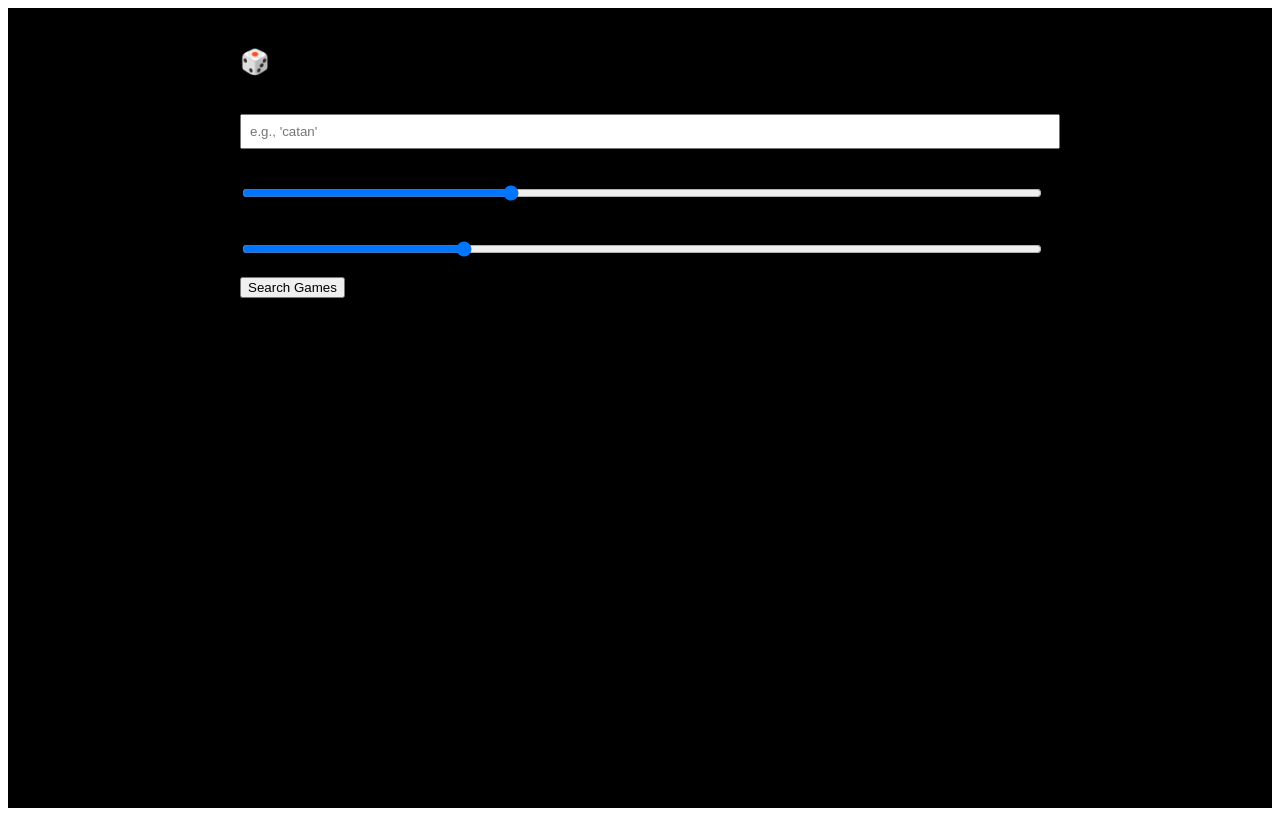
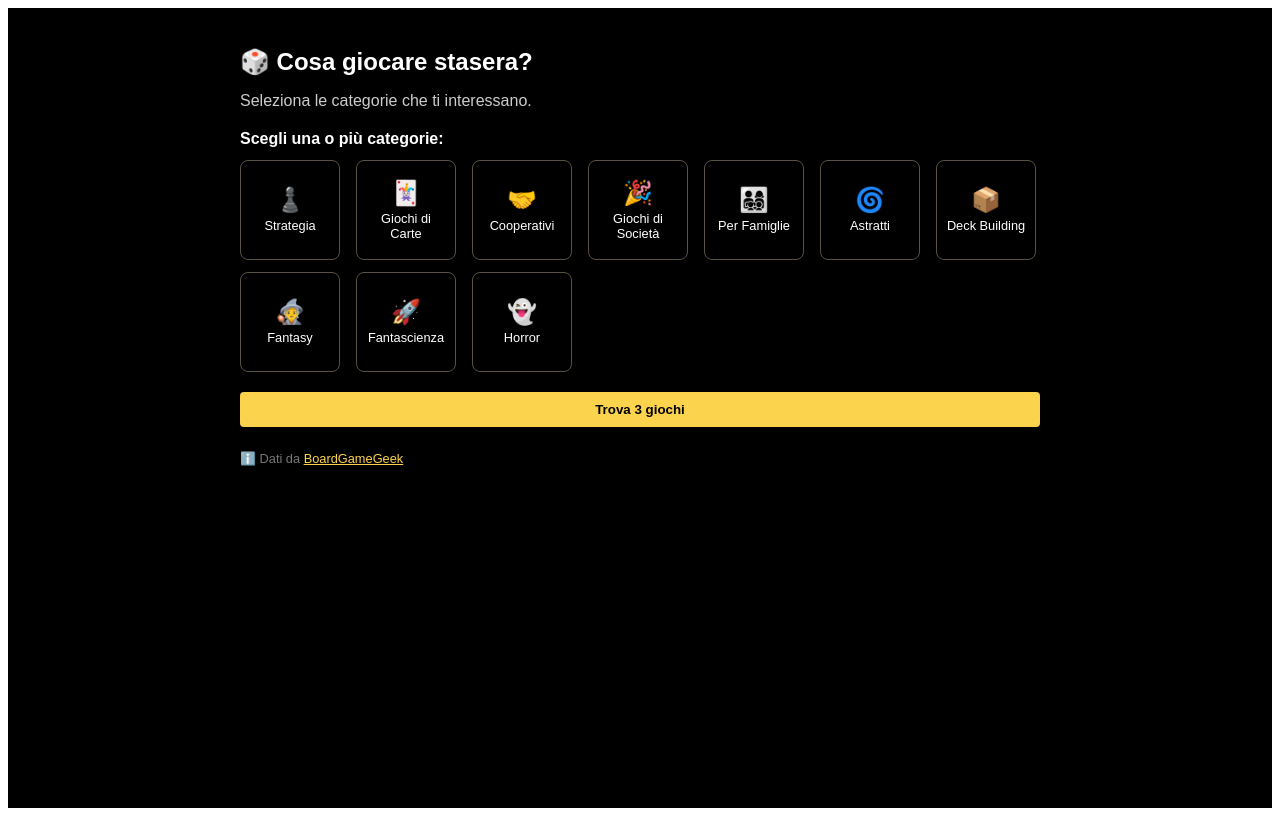
Before and after one commit to Eurotetch/BGGsurvey, a React (Vite) app: page / in a window 1280 px wide. Built offline with nearby package versions, Linux system fonts and the light colour scheme.

Commit message:
Add complete recommend game feature

```diff
--- a/src/RecommendGame.jsx
+++ b/src/RecommendGame.jsx
@@ -1,98 +1,305 @@
 // src/RecommendGame.jsx
 import React, { useState } from 'react';
 
+// Categorie: UI in italiano, ricerca in inglese
+const CATEGORIES = [
+  { id: 'strategy', name: 'Strategia', icon: '♟️', term: 'strategy' },
+  { id: 'card', name: 'Giochi di Carte', icon: '🃏', term: 'card' },
+  { id: 'cooperative', name: 'Cooperativi', icon: '🤝', term: 'cooperative' },
+  { id: 'party', name: 'Giochi di Società', icon: '🎉', term: 'party' },
+  { id: 'family', name: 'Per Famiglie', icon: '👨‍👩‍👧‍👦', term: 'family' },
+  { id: 'abstract', name: 'Astratti', icon: '🌀', term: 'abstract' },
+  { id: 'deck', name: 'Deck Building', icon: '📦', term: 'deck building' },
+  { id: 'fantasy', name: 'Fantasy', icon: '🧙', term: 'fantasy' },
+  { id: 'scifi', name: 'Fantascienza', icon: '🚀', term: 'sci-fi' },
+  { id: 'horror', name: 'Horror', icon: '👻', term: 'horror' },
+];
+
 const RecommendGame = () => {
-  const [playerCount, setPlayerCount] = useState(4);
-  const [playTime, setPlayTime] = useState(60);
-  const [gameName, setGameName] = useState('');
+  const [selectedTags, setSelectedTags] = useState([]);
   const [isLoading, setIsLoading] = useState(false);
   const [games, setGames] = useState([]);
+  const [error, setError] = useState(null);
 
-  const searchGames = async () => {
-    if (!gameName.trim() && playerCount === 4 && playTime === 60) {
-      // Cerca tutti i giochi se nessun filtro specifico
-      const url = `/api/search?q=&limit=30`;
-      const res = await fetch(url);
-      const data = await res.json();
-      setGames(data.games || []);
-      return;
+  const toggleTag = (id) => {
+    setSelectedTags(prev =>
+      prev.includes(id) ? prev.filter(t => t !== id) : [...prev, id]
+    );
+  };
+
+  const removeTag = (id) => {
+    setSelectedTags(prev => prev.filter(t => t !== id));
+  };
+
+  const onSubmit = async (e) => {
+    e.preventDefault();
+    setIsLoading(true);
+    setError(null);
+    setGames([]);
+
+    // Costruisci la query di ricerca
+    const terms = selectedTags.map(id => CATEGORIES.find(c => c.id === id)?.term).filter(Boolean).join(' ');
+    const finalQuery = terms || 'boardgame'; // fallback
+
+    try {
+      // ✅ Questa è la riga corretta, con contesto
+      const res = await fetch(`/api/search?q=${encodeURIComponent(finalQuery)}&limit=30`);
+
+      if (!res.ok) {
+        throw new Error('Risposta non valida dal server');
       }
 
-    // Costruisci la query
-    let q = gameName.trim();
-    if (q === '') q = 'boardgame'; // fallback
+      const data = await res.json();
+      if (data.error) {
+        throw new Error(data.error);
+      }
 
-    const url = `/api/search?q=${encodeURIComponent(q)}&limit=30`;
-    const res = await fetch(url);
-    const data = await res.json();
-
-    // Filtra client-side
-    const filtered = (data.games || []).filter(game => {
-      const matchesPlayers = game.minPlayers <= playerCount && game.maxPlayers >= playerCount;
-      const matchesTime = game.playingTime <= playTime;
-      return matchesPlayers && matchesTime;
-    });
-
-    setGames(filtered);
+      // Estrai 3 giochi casuali
+      const allGames = data.games || [];
+      const shuffled = [...allGames].sort(() => 0.5 - Math.random());
+      setGames(shuffled.slice(0, 3));
+    } catch (err) {
+      console.error(err);
+      setError('Impossibile recuperare i giochi. Riprova tra qualche secondo.');
+    } finally {
+      setIsLoading(false);
+    }
   };
 
+  // Renderizza i meeple per player count (1-10)
+  const renderMeeple = (game) => {
+    const allPlayers = Array.from({ length: 10 }, (_, i) => i + 1);
     return (
-    <div style={{ maxWidth: '800px', margin: '0 auto', padding: '20px' }}>
-      <h2>🎲 What to play?</h2>
+      <div style={{ display: 'flex', gap: '2px', marginTop: '6px' }}>
+        {allPlayers.map(num => {
+          let color = '#ffffff'; // bianco = non giocabile
+          if (game.playersBest.includes(num)) {
+            color = '#000000'; // nero = best
+          } else if (game.playersRecommended.includes(num)) {
+            color = '#aaaaaa'; // grigio = recommended
+          }
+          return (
+            <div
+              key={num}
+              style={{
+                width: '12px',
+                height: '12px',
+                borderRadius: '50%',
+                backgroundColor: color,
+                border: '1px solid #555'
+              }}
+              title={`${num} giocatori: ${game.playersBest.includes(num) ? 'Migliore' : game.playersRecommended.includes(num) ? 'Giocabile' : 'Non consigliato'}`}
+            />
+          );
+        })}
+      </div>
+    );
+  };
 
-      {/* Input per nome gioco */}
+  const SkeletonCard = () => (
+    <div style={{
+      border: '1px solid #5A5245',
+      borderRadius: '8px',
+      padding: '12px',
+      width: '180px',
+      backgroundColor: '#000',
+      color: '#fff',
+      animation: 'pulse 1.5s infinite ease-in-out'
+    }}>
+      <div style={{ width: '100%', height: '120px', backgroundColor: '#222', borderRadius: '4px' }}></div>
+      <div style={{ height: '16px', backgroundColor: '#222', marginTop: '8px' }}></div>
+    </div>
+  );
+
+  return (
+    <div style={{
+      maxWidth: '800px',
+      margin: '0 auto',
+      padding: '20px',
+      backgroundColor: '#000',
+      color: '#fff',
+      fontFamily: 'sans-serif'
+    }}>
+      <h2 style={{ fontSize: '1.5rem', marginBottom: '8px' }}>🎲 Cosa giocare stasera?</h2>
+      <p style={{ marginBottom: '20px', color: '#ccc' }}>Seleziona le categorie che ti interessano.</p>
+
+      <form onSubmit={onSubmit}>
+        {selectedTags.length > 0 && (
           <div style={{ marginBottom: '16px' }}>
-        <label>Filter games by name:</label>
-        <input
-          value={gameName}
-          onChange={(e) => setGameName(e.target.value)}
-          placeholder="e.g., 'catan'"
-          style={{ width: '100%', padding: '8px' }}
-        />
+            <strong>Categorie selezionate:</strong>
+            <div style={{ marginTop: '8px', display: 'flex', flexWrap: 'wrap', gap: '6px' }}>
+              {selectedTags.map(id => {
+                const cat = CATEGORIES.find(c => c.id === id);
+                return (
+                  <span
+                    key={id}
+                    style={{
+                      backgroundColor: '#FCD34D',
+                      color: '#000',
+                      padding: '4px 8px',
+                      borderRadius: '12px',
+                      fontSize: '0.85rem',
+                      display: 'flex',
+                      alignItems: 'center',
+                      gap: '4px'
+                    }}
+                  >
+                    {cat?.name}
+                    <button
+                      type="button"
+                      onClick={() => removeTag(id)}
+                      style={{
+                        background: 'none',
+                        border: 'none',
+                        fontSize: '1rem',
+                        cursor: 'pointer',
+                        color: '#000',
+                        fontWeight: 'bold'
+                      }}
+                    >
+                      ×
+                    </button>
+                  </span>
+                );
+              })}
+            </div>
+          </div>
+        )}
+
+        <div style={{ marginBottom: '20px' }}>
+          <strong>Scegli una o più categorie:</strong>
+          <div style={{
+            display: 'grid',
+            gridTemplateColumns: 'repeat(auto-fill, minmax(100px, 1fr))',
+            gap: '12px',
+            marginTop: '12px'
+          }}>
+            {CATEGORIES.map(cat => (
+              <button
+                key={cat.id}
+                type="button"
+                onClick={() => toggleTag(cat.id)}
+                style={{
+                  width: '100px',
+                  height: '100px',
+                  border: selectedTags.includes(cat.id)
+                    ? '2px solid #FCD34D'
+                    : '1px solid #5A5245',
+                  borderRadius: '8px',
+                  backgroundColor: selectedTags.includes(cat.id) ? '#FCD34D' : '#000',
+                  color: selectedTags.includes(cat.id) ? '#000' : '#fff',
+                  display: 'flex',
+                  flexDirection: 'column',
+                  alignItems: 'center',
+                  justifyContent: 'center',
+                  cursor: 'pointer',
+                  fontSize: '0.8rem',
+                  padding: '8px',
+                  textAlign: 'center'
+                }}
+              >
+                <div style={{ fontSize: '1.5rem', marginBottom: '4px' }}>{cat.icon}</div>
+                <div>{cat.name}</div>
+              </button>
+            ))}
+          </div>
         </div>
 
-      {/* Slider per Player Count */}
-      <div style={{ marginBottom: '16px' }}>
-        <label>Player count: {playerCount} recommended</label>
-        <input
-          type="range"
-          min="1"
-          max="10"
-          value={playerCount}
-          onChange={(e) => setPlayerCount(parseInt(e.target.value))}
-          style={{ width: '100%' }}
+        <button
+          type="submit"
+          disabled={isLoading}
+          style={{
+            width: '100%',
+            padding: '10px',
+            backgroundColor: isLoading ? '#5A5245' : '#FCD34D',
+            color: isLoading ? '#aaa' : '#000',
+            border: 'none',
+            borderRadius: '4px',
+            cursor: isLoading ? 'not-allowed' : 'pointer',
+            fontWeight: 'bold'
+          }}
+        >
+          {isLoading ? 'Ricerca in corso...' : 'Trova 3 giochi'}
+        </button>
+      </form>
+
+      {error && <p style={{ color: 'red', marginTop: '12px' }}>{error}</p>}
+
+      {isLoading && (
+        <div style={{ marginTop: '30px' }}>
+          <h3 style={{ marginBottom: '16px' }}>🕒 Ricerca in corso...</h3>
+          <div style={{ display: 'flex', flexWrap: 'wrap', gap: '20px' }}>
+            {[1, 2, 3].map(i => <SkeletonCard key={i} />)}
+          </div>
+        </div>
+      )}
+
+      {games.length > 0 && (
+        <div style={{ marginTop: '30px' }}>
+          <h3 style={{ marginBottom: '16px' }}>🎉 Ecco i tuoi 3 giochi consigliati:</h3>
+          <div style={{ display: 'flex', flexWrap: 'wrap', gap: '20px' }}>
+            {games.map((game) => (
+              <div
+                key={game.id}
+                style={{
+                  border: '1px solid #5A5245',
+                  borderRadius: '8px',
+                  padding: '12px',
+                  width: '180px',
+                  backgroundColor: '#000',
+                  color: '#fff'
+                }}
+              >
+                {game.thumbnail ? (
+                  <img
+                    src={game.thumbnail}
+                    alt={game.name}
+                    style={{ width: '100%', height: '120px', objectFit: 'cover', borderRadius: '4px' }}
                   />
+                ) : (
+                  <div style={{
+                    width: '100%',
+                    height: '120px',
+                    backgroundColor: '#111',
+                    borderRadius: '4px',
+                    display: 'flex',
+                    alignItems: 'center',
+                    justifyContent: 'center',
+                    color: '#5A5245'
+                  }}>
+                    Immagine non disponibile
                   </div>
-
-      {/* Slider per Play Time */}
-      <div style={{ marginBottom: '16px' }}>
-        <label>Play time: {playTime} minutes max</label>
-        <input
-          type="range"
-          min="15"
-          max="180"
-          value={playTime}
-          onChange={(e) => setPlayTime(parseInt(e.target.value))}
-          style={{ width: '100%' }}
-        />
-      </div>
-
-      <button onClick={searchGames}>
-        {isLoading ? 'Searching...' : 'Search Games'}
-      </button>
-
-      {/* Risultati */}
-      {games.length > 0 && (
-        <div style={{ marginTop: '20px' }}>
-          {games.map(game => (
-            <div key={game.id} style={{ border: '1px solid #ccc', padding: '12px', marginBottom: '12px' }}>
-              <h3>{game.name}</h3>
-              <p>Min players: {game.minPlayers}, Max players: {game.maxPlayers}</p>
-              <p>Playing time: {game.playingTime} min</p>
+                )}
+                <h4 style={{ fontSize: '1rem', margin: '8px 0', lineHeight: 1.3 }}>{game.name}</h4>
+                <p style={{ fontSize: '0.8rem', color: '#ddd' }}>
+                  {game.minPlayers}–{game.maxPlayers} giocatori • {game.playingTime} min
+                </p>
+                {renderMeeple(game)}
+                <a
+                  href={`https://boardgamegeek.com/boardgame/${game.id}`}
+                  target="_blank"
+                  rel="noopener noreferrer"
+                  style={{ fontSize: '0.8rem', color: '#FCD34D', display: 'block', marginTop: '6px' }}
+                >
+                  Scheda su BGG
+                </a>
               </div>
             ))}
           </div>
+        </div>
       )}
+
+      <p style={{ fontSize: '0.8rem', color: '#777', marginTop: '24px' }}>
+        ℹ️ Dati da <a href="https://boardgamegeek.com" target="_blank" style={{ color: '#FCD34D' }}>BoardGameGeek</a>
+      </p>
+
+      <style>{`
+        @keyframes pulse {
+          0% { background-color: #222; }
+          50% { background-color: #333; }
+          100% { background-color: #222; }
+        }
+      `}</style>
     </div>
   );
 };
```
Also changed, not shown: DIPENDENZE IN API.txt (added). Lines whose indentation alone changed are shown as unchanged.
